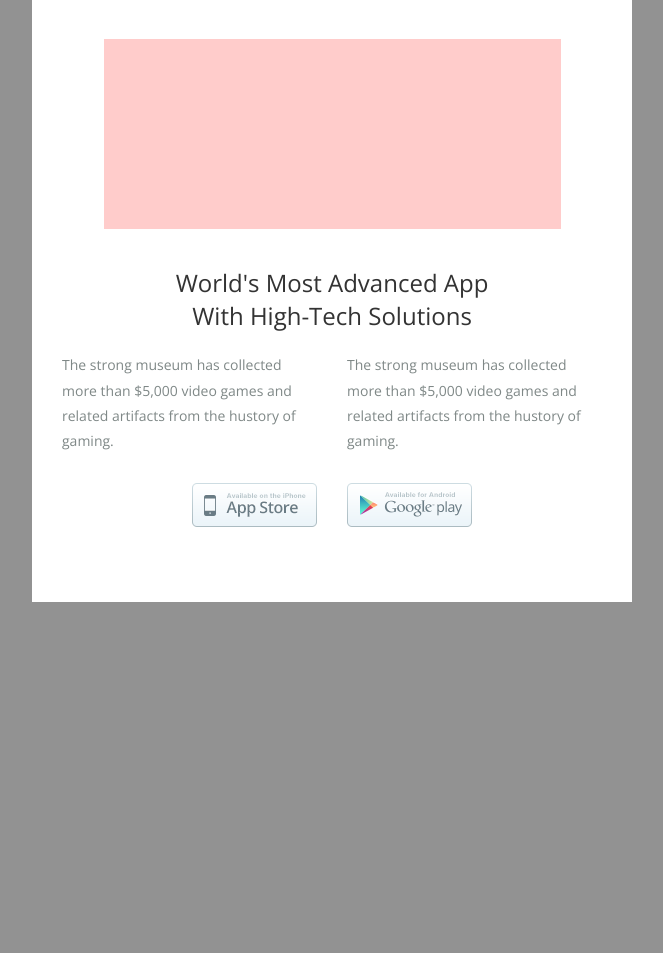
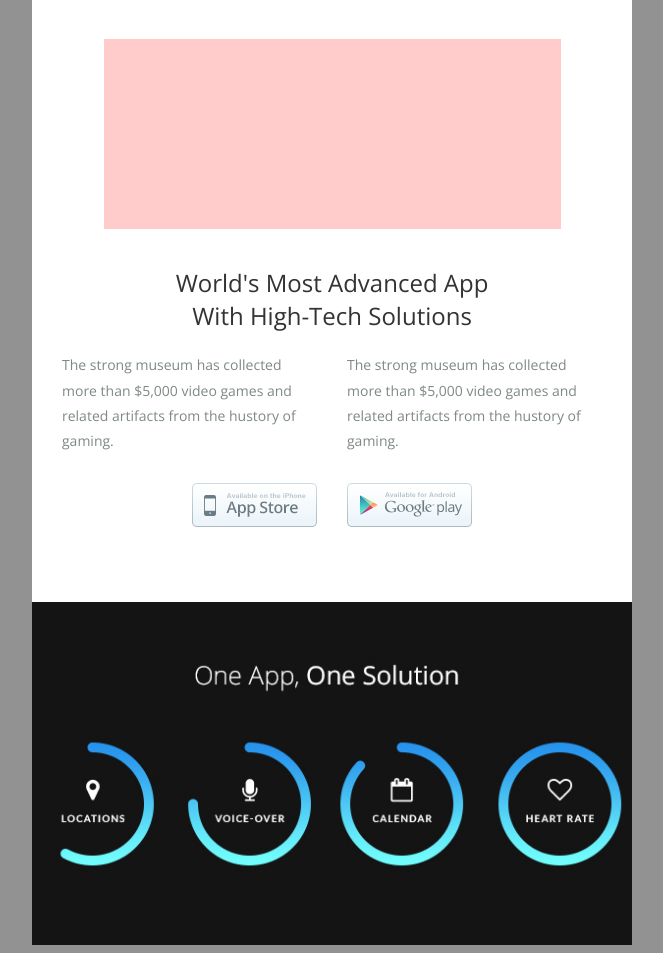
Before and after one commit to dononichols/html-email-cp, a plain HTML site: page index.html in a window 1280 px wide. Shown: the part 821-1774 px from the top of the page, without its empty margins (308-971 px from the left). Before the commit the page ends 1431 px from the top, so only its background shows below. Drawn offline with nearby package versions, Linux system fonts and the light colour scheme.

Commit message:
-add One App/Solution row

```diff
--- a/index.html
+++ b/index.html
@@ -213,11 +213,19 @@
                     </tr>
                     <!-- end of Advanced row -->
 
-                    <!-- start of main row -->
+                    <!-- start One Solution row -->
                     <tr>
-                        <td></td>
+                        <td>
+                            <table class="one-solution-table" width="100%" align="center" cellspacing="0" cellpadding="0" border="0" style="padding: 50px 0 50px 0; font-family: 'Open Sans', sans-serif; background: #141414;">
+                                <tr>
+                                    <td>
+                                        <img src="/images/one_app.jpg" alt="" style="width: 100%;">
+                                    </td>
+                                </tr>
+                            </table>
+                        </td>
                     </tr>
-                    <!-- end of main row -->
+                    <!-- end One Solution r row -->
 
                     <!-- start of main row -->
                     <tr>
```
